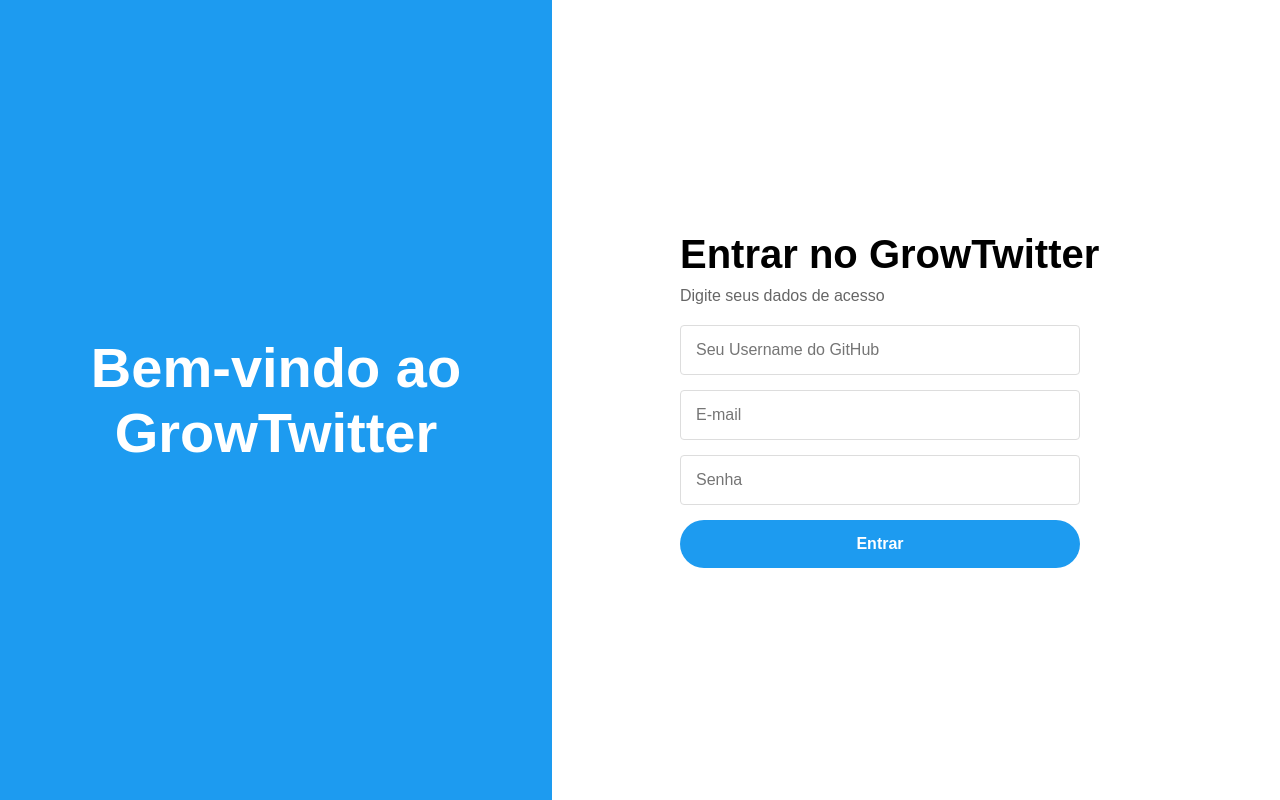
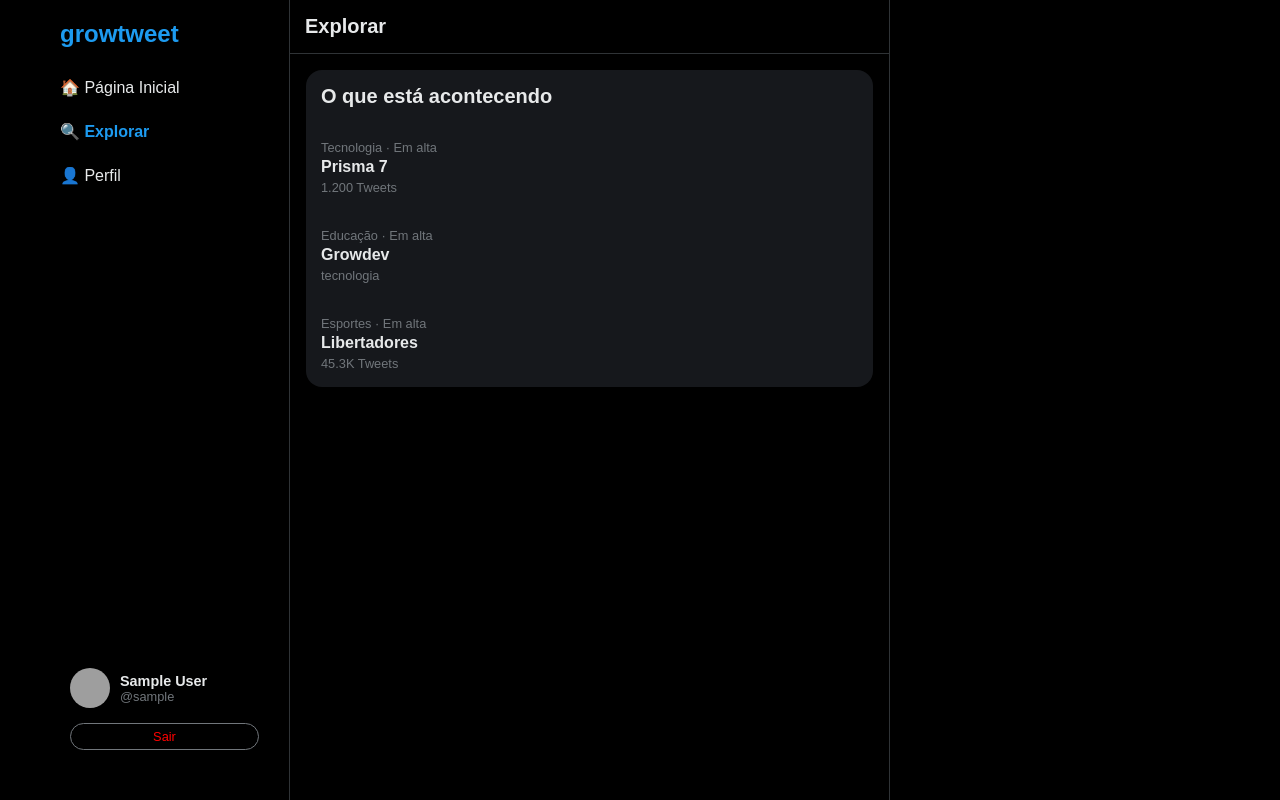
Before and after one commit to guilherferreiraa/Growtwitter-react-, a React (Vite) app: page /explore in a window 1280 px wide. Before the commit this address led to /login. Built offline with nearby package versions, Linux system fonts and the light colour scheme; sample sign-in values are in the browser's storage; grey boxes are pictures that could not be loaded.

Commit message:
feat: acrescentando a função serach no projeto

```diff
--- a/src/App.tsx
+++ b/src/App.tsx
@@ -1,6 +1,7 @@
 import { Routes, Route, Navigate } from "react-router-dom";
 import { Login } from "./pages/Login";
 import { Feed } from "./pages/Feed";
+import { Search } from "./pages/search";
 import type { ReactNode } from "react";
 
 function PrivateRoute({ children }: { children: ReactNode }) {
@@ -22,6 +23,15 @@ function App() {
         }
       />
 
+      <Route
+        path="/explore"
+        element={
+          <PrivateRoute>
+            <Search />
+          </PrivateRoute>
+        }
+      />
+
       <Route path="*" element={<Navigate to="/login" />} />
     </Routes>
   );
--- a/src/components/SideBar.tsx
+++ b/src/components/SideBar.tsx
@@ -1,4 +1,5 @@
 import React from "react";
+import { useNavigate, useLocation } from "react-router-dom";
 
 interface SideBarProps {
   loggedUser: any;
@@ -6,6 +7,8 @@ interface SideBarProps {
 }
 
 export function SideBar({ loggedUser, theme }: SideBarProps) {
+  const navigate = useNavigate();
+  const location = useLocation();
   const FOTO_PADRAO = "https://cdn-icons-png.flaticon.com/512/149/149071.png";
 
   const handleLogout = () => {
@@ -13,29 +16,61 @@ export function SideBar({ loggedUser, theme }: SideBarProps) {
     window.location.href = "/";
   };
 
+  const isHome = location.pathname === "/home";
+  const isExplore = location.pathname === "/explore";
+
   return (
     <aside style={{ ...sidebarStyle, borderRightColor: theme.border }}>
       <div style={{ flex: 1 }}>
         <h2 style={{ color: "#1D9BF0", marginBottom: "30px" }}>growtweet</h2>
         <nav style={{ display: "flex", flexDirection: "column", gap: "25px" }}>
-          <div style={{ fontWeight: "bold", color: "#1D9BF0", cursor: "pointer" }}>
+          <div
+            onClick={() => navigate("/home")}
+            style={{
+              fontWeight: isHome ? "bold" : "normal",
+              color: isHome ? "#1D9BF0" : theme.text,
+              cursor: "pointer",
+            }}
+          >
             🏠 Página Inicial
           </div>
-          <div style={{ cursor: "pointer" }}>🔍 Explorar</div>
-          <div style={{ cursor: "pointer" }}>👤 Perfil</div>
+
+          <div
+            onClick={() => navigate("/explore")}
+            style={{
+              fontWeight: isExplore ? "bold" : "normal",
+              color: isExplore ? "#1D9BF0" : theme.text,
+              cursor: "pointer",
+            }}
+          >
+            🔍 Explorar
+          </div>
+
+          <div style={{ cursor: "pointer", color: theme.text }}>👤 Perfil</div>
         </nav>
       </div>
 
       <div style={{ padding: "10px", marginBottom: "20px" }}>
-        <div style={{ display: "flex", alignItems: "center", gap: "10px", marginBottom: "15px" }}>
+        <div
+          style={{
+            display: "flex",
+            alignItems: "center",
+            gap: "10px",
+            marginBottom: "15px",
+          }}
+        >
           <img
-             src={`https://github.com/${loggedUser.username}.png`}
+            src={`https://github.com/${loggedUser.username}.png`}
             style={avatarStyle}
             onError={(e) => (e.currentTarget.src = FOTO_PADRAO)}
           />
           <div>
-            <div style={{ fontSize: "0.9rem", fontWeight: "bold" }}>{loggedUser.name}</div>
-            <div style={{ fontSize: "0.8rem", color: "#71767b" }}>@{loggedUser.username}</div>
+            <div style={{ fontSize: "0.9rem", fontWeight: "bold" }}>
+              {loggedUser.name}
+            </div>
+            <div style={{ fontSize: "0.8rem", color: "#71767b" }}>
+              @{loggedUser.username}
+            </div>
           </div>
         </div>
         <button onClick={handleLogout} style={logoutButtonStyle}>
@@ -69,5 +104,5 @@ const logoutButtonStyle: React.CSSProperties = {
   borderRadius: "20px",
   cursor: "pointer",
   fontSize: "0.8rem",
-  width: "100%"
+  width: "100%",
 };
--- a/src/components/TweetCard.tsx
+++ b/src/components/TweetCard.tsx
@@ -6,12 +6,15 @@ interface TweetCardProps {
     texto: string;
     likes: number;
     euCurti: boolean;
+    respostas?: any[];
+    quantidadeRespostas?: number;
   };
   theme: {
     border: string;
   };
   onLike: (id: string) => void;
   onReply?: (id: string) => void;
+  onDelete?: (id: string) => void;
   isReply?: boolean;
   hasReply?: boolean;
 }
@@ -21,6 +24,7 @@ export function TweetCard({
   theme,
   onLike,
   onReply,
+  onDelete,
   isReply,
   hasReply,
 }: TweetCardProps) {
@@ -29,28 +33,27 @@ export function TweetCard({
 return (
     <div
       style={{
-        padding: "15px",
+        padding: "12px 16px",
         borderBottom: hasReply ? "none" : `1px solid ${theme.border}`,
         position: "relative",
-        paddingLeft: isReply ? "45px" : "15px",
       }}
     >
+      <div style={{ display: "flex", gap: "12px" }}>
         {}
-      {hasReply && (
-        <div
-          style={{
-            position: "absolute",
-            left: isReply ? "65px" : "35px",
-            top: "60px",
-            bottom: "0px",
+        <div style={{
+          display: "flex",
+          flexDirection: "column",
+          alignItems: "center",
+          minWidth: "40px"
+        }}>
+          <div style={{
             width: "2px",
-            backgroundColor: theme.border,
-            zIndex: 0,
-          }}
-        />
-      )}
+            height: "15px",
+            backgroundColor: isReply ? theme.border : "transparent",
+            marginTop: "-15px",
+            marginBottom: "4px"
+          }} />
 
-      <div style={{ display: "flex", gap: "12px", position: "relative", zIndex: 1 }}>
           <img
             src={`https://github.com/${tweet.arroba.replace("@", "").trim().toLowerCase()}.png`}
             style={{
@@ -59,38 +62,73 @@ export function TweetCard({
               borderRadius: "50%",
               objectFit: "cover",
               border: `1px solid ${theme.border}`,
+              backgroundColor: "white",
+              zIndex: 1
             }}
             onError={(e) => (e.currentTarget.src = FOTO_PADRAO)}
             alt="Avatar"
           />
 
+          {hasReply && (
+            <div style={{
+              width: "2px",
+              flexGrow: 1,
+              backgroundColor: theme.border,
+              marginTop: "4px",
+              marginBottom: "-15px"
+            }} />
+          )}
+        </div>
+
+        {}
         <div style={{ flex: 1 }}>
-          <div style={{ display: "flex", gap: "5px" }}>
+          {}
+          <div style={{ display: "flex", justifyContent: "space-between", alignItems: "flex-start" }}>
+            <div style={{ display: "flex", gap: "5px", flexWrap: "wrap" }}>
               <strong style={{ fontSize: "15px" }}>{tweet.nome}</strong>
               <span style={{ color: "#71767b" }}>@{tweet.arroba}</span>
+            </div>
+
+            {}
+{onDelete && (
+  <div
+    onClick={(e) => {
+      e.stopPropagation();
+      e.preventDefault();
+      onDelete(tweet.id);
+    }}
+    style={{
+      cursor: "pointer",
+      fontSize: "14px",
+      padding: "10px",
+      marginTop: "-10px",
+      marginRight: "-10px",
+      opacity: 0.6,
+      position: "relative",
+      zIndex: 999
+    }}
+  >
+    🗑️
+  </div>
+)}
           </div>
 
           <p style={{ margin: "4px 0", fontSize: "15px", lineHeight: "20px" }}>
             {tweet.texto}
           </p>
 
+          {}
           <div style={{ display: "flex", gap: "40px", marginTop: "12px" }}>
-            {}
             <div
               onClick={() => onReply?.(tweet.id)}
-              style={{
-                cursor: "pointer",
-                color: "#71767b",
-                display: "flex",
-                alignItems: "center",
-                gap: "8px",
-              }}
+              style={{ cursor: "pointer", color: "#71767b", display: "flex", alignItems: "center", gap: "8px" }}
             >
               <span style={{ fontSize: "18px" }}>💬</span>
-              <span style={{ fontSize: "13px" }}>0</span>
+              <span style={{ fontSize: "13px" }}>
+                {tweet.quantidadeRespostas || 0}
+              </span>
             </div>
 
-            {}
             <div
               onClick={() => onLike(tweet.id)}
               style={{
--- a/src/pages/Feed.tsx
+++ b/src/pages/Feed.tsx
@@ -13,7 +13,8 @@ interface Tweet {
   texto: string;
   likes: number;
   euCurti: boolean;
-  respostas: any[];
+  respostas?: any[];
+  quantidadeRespostas?: number;
 }
 
 export function Feed() {
@@ -23,6 +24,41 @@ export function Feed() {
 
   const token = localStorage.getItem("token");
   const loggedUser = JSON.parse(localStorage.getItem("user") || "{}");
+
+  const carregarRespostasDoTweet = async (tweetId: string) => {
+    try {
+      const res = await api.get(`/auth/tweets/${tweetId}`);
+      const dados = res.data.data || res.data;
+
+      const listaDeRespostas = dados.replies || dados.respostas || [];
+
+      if (Array.isArray(listaDeRespostas)) {
+        setTweets((prevTweets) =>
+          prevTweets.map((t) =>
+            t.id === tweetId ? { ...t, respostas: listaDeRespostas } : t,
+          ),
+        );
+      }
+    } catch (e) {
+      console.error("Erro ao buscar respostas:", e);
+    }
+  };
+    const buscarRespostas = async (tweetId: string) => {
+    try {
+      const res = await api.get(`/auth/tweets/${tweetId}/replies`);
+      const listaDeRespostas = res.data.data || res.data;
+
+      if (Array.isArray(listaDeRespostas)) {
+        setTweets((prev) =>
+          prev.map((t) =>
+            t.id === tweetId ? { ...t, respostas: listaDeRespostas } : t,
+          ),
+        );
+      }
+    } catch (e) {
+      console.error("Erro ao buscar respostas:", e);
+    }
+  };
 
   const carregarTweets = useCallback(async () => {
     if (!token) return;
@@ -38,19 +74,23 @@ export function Feed() {
           id: t.id,
           nome: t.user?.name || "Usuário",
           arroba: (t.user?.username || "user").trim(),
-          texto: t.content,
+          texto: t.content || t.texto,
           likes: t.likes ? t.likes.length : 0,
-          euCurti: t.likes
-            ? t.likes.some((l: any) => l.userId === loggedUser.id)
-            : false,
-          respostas: t.replies || [],
+          euCurti:
+            t.likes?.some((l: any) => l.userId === loggedUser.id) || false,
+          quantidadeRespostas: t._count?.replies || 0,
+          respostas: [],
         }));
 
       setTweets(formatados);
+      formatados.forEach((tweet) => {
+        buscarRespostas(tweet.id);
+      });
     } catch (e) {
       console.error("Erro ao carregar:", e);
     }
   }, [token, loggedUser.id]);
+
 
   useEffect(() => {
     if (!token) return;
@@ -62,7 +102,6 @@ useEffect(() => {
       }
     };
     inicializarFeed();
-
   }, [carregarTweets, token]);
 
   const handleLike = async (tweetId: string) => {
@@ -87,9 +126,22 @@ const handleReply = async (tweetId: string) => {
     try {
       await api.post(`/auth/tweets/${tweetId}/reply`, { content: texto });
       await carregarTweets();
+      await carregarRespostasDoTweet(tweetId);
     } catch (error) {
       console.error("Erro ao responder:", error);
       alert("Erro ao enviar resposta.");
+    }
+  };
+  const handleDelete = async (tweetId: string) => {
+  if (!window.confirm("Deseja realmente excluir?")) return;
+
+  try {
+    await api.delete(`/auth/tweets/${tweetId}`);
+
+    await carregarTweets();
+  } catch (e) {
+    console.error("Erro ao deletar:", e);
+    alert("Erro ao excluir o tweet.");
   }
 };
 
@@ -119,15 +171,10 @@ const handleReply = async (tweetId: string) => {
         color: theme.text,
       }}
     >
-      {}
       <SideBar loggedUser={loggedUser} theme={theme} />
 
-      {}
       <main
-        style={{
-          width: "600px",
-          borderRight: `1px solid ${theme.border}`,
-        }}
+        style={{ width: "600px", borderRight: `1px solid ${theme.border}` }}
       >
         <header
           style={{
@@ -147,10 +194,7 @@ const handleReply = async (tweetId: string) => {
         </header>
 
         <section
-          style={{
-            padding: "15px",
-            borderBottom: `1px solid ${theme.border}`,
-          }}
+          style={{ padding: "15px", borderBottom: `1px solid ${theme.border}` }}
         >
           <Input
             value={content}
@@ -162,17 +206,49 @@ const handleReply = async (tweetId: string) => {
             <Button onClick={handleTweet}>Tweetar</Button>
           </div>
         </section>
+        {}
+<section>
+  {tweets.map((tweet) => {
+    const respostasArray = tweet.respostas || [];
+    const temRespostas = respostasArray.length > 0;
 
-        <section>
-          {tweets.map((tweet) => (
+    return (
+      <div
+        key={tweet.id}
+        style={{ borderBottom: temRespostas ? "none" : `1px solid ${theme.border}` }}
+      >
         <TweetCard
-              key={tweet.id}
           tweet={tweet}
           theme={theme}
           onLike={handleLike}
           onReply={handleReply}
+          hasReply={temRespostas}
+        />
+{temRespostas &&
+  respostasArray.map((reply: any, index: number) => (
+    <TweetCard
+      key={reply.id}
+      tweet={{
+        id: reply.id,
+        nome: reply.user?.name || "Usuário",
+        arroba: reply.user?.username || "user",
+        texto: reply.content || reply.texto,
+        likes: reply.likes ? reply.likes.length : 0,
+        euCurti: reply.likes?.some((l: any) => l.userId === loggedUser.id) || false,
+        respostas: [],
+        quantidadeRespostas: reply._count?.replies || 0,
+      }}
+      theme={theme}
+      onLike={handleLike}
+      onDelete={handleDelete}
+      onReply={handleReply}
+      isReply={true}
+      hasReply={index !== respostasArray.length - 1}
     />
   ))}
+      </div>
+    );
+  })}
 </section>
       </main>
 
@@ -188,15 +264,23 @@ const handleReply = async (tweetId: string) => {
           <h3 style={{ marginBottom: "20px" }}>O que está acontecendo</h3>
 
           <div style={{ marginBottom: "20px" }}>
-            <span style={{ fontSize: "0.8rem", color: "#71767b" }}>Tecnologia · Em alta</span>
+            <span style={{ fontSize: "0.8rem", color: "#71767b" }}>
+              Tecnologia · Em alta
+            </span>
             <div style={{ fontWeight: "bold", margin: "2px 0" }}>Prisma 7</div>
-            <span style={{ fontSize: "0.8rem", color: "#71767b" }}>1.200 Tweets</span>
+            <span style={{ fontSize: "0.8rem", color: "#71767b" }}>
+              1.200 Tweets
+            </span>
           </div>
 
           <div style={{ marginBottom: "10px" }}>
-            <span style={{ fontSize: "0.8rem", color: "#71767b" }}>Educação · Em alta</span>
+            <span style={{ fontSize: "0.8rem", color: "#71767b" }}>
+              Educação · Em alta
+            </span>
             <div style={{ fontWeight: "bold", margin: "2px 0" }}>Growdev</div>
-            <span style={{ fontSize: "0.8rem", color: "#71767b" }}>tecnologia</span>
+            <span style={{ fontSize: "0.8rem", color: "#71767b" }}>
+              tecnologia
+            </span>
           </div>
         </div>
       </aside>
--- /dev/null
+++ b/src/pages/search.tsx
@@ -0,0 +1,115 @@
+import { SideBar } from "../components/SideBar";
+
+export function Search() {
+  const isDarkMode = true;
+  const loggedUser = JSON.parse(localStorage.getItem("user") || "{}");
+
+  const theme = {
+    bg: isDarkMode ? "#000" : "#fff",
+    text: isDarkMode ? "#e7e9ea" : "#0f1419",
+    border: isDarkMode ? "#2f3336" : "#eff3f4",
+    card: isDarkMode ? "#16181c" : "#f7f9f9",
+  };
+
+  return (
+    <div
+      style={{
+        display: "flex",
+        justifyContent: "center",
+        minHeight: "100vh",
+        fontFamily: "sans-serif",
+        backgroundColor: theme.bg,
+        color: theme.text,
+      }}
+    >
+      <SideBar loggedUser={loggedUser} theme={theme} />
+
+      <main
+        style={{ width: "600px", borderRight: `1px solid ${theme.border}` }}
+      >
+        <header
+          style={{
+            padding: "15px",
+            borderBottom: `1px solid ${theme.border}`,
+            position: "sticky",
+            top: 0,
+            backgroundColor: theme.bg,
+            zIndex: 10,
+          }}
+        >
+          <span style={{ fontWeight: "bold", fontSize: "20px" }}>Explorar</span>
+        </header>
+
+        <section style={{ padding: "16px" }}>
+          <div
+            style={{
+              backgroundColor: theme.card,
+              borderRadius: "16px",
+              overflow: "hidden",
+            }}
+          >
+            <h3 style={{ padding: "15px", fontSize: "20px", margin: 0 }}>
+              O que está acontecendo
+            </h3>
+
+            <div style={{ padding: "15px", cursor: "pointer" }}>
+              <span style={{ fontSize: "0.8rem", color: "#71767b" }}>
+                Tecnologia · Em alta
+              </span>
+              <div
+                style={{
+                  fontWeight: "bold",
+                  margin: "2px 0",
+                  fontSize: "16px",
+                }}
+              >
+                Prisma 7
+              </div>
+              <span style={{ fontSize: "0.8rem", color: "#71767b" }}>
+                1.200 Tweets
+              </span>
+            </div>
+
+            <div style={{ padding: "15px", cursor: "pointer" }}>
+              <span style={{ fontSize: "0.8rem", color: "#71767b" }}>
+                Educação · Em alta
+              </span>
+              <div
+                style={{
+                  fontWeight: "bold",
+                  margin: "2px 0",
+                  fontSize: "16px",
+                }}
+              >
+                Growdev
+              </div>
+              <span style={{ fontSize: "0.8rem", color: "#71767b" }}>
+                tecnologia
+              </span>
+            </div>
+
+            <div style={{ padding: "15px", cursor: "pointer" }}>
+              <span style={{ fontSize: "0.8rem", color: "#71767b" }}>
+                Esportes · Em alta
+              </span>
+              <div
+                style={{
+                  fontWeight: "bold",
+                  margin: "2px 0",
+                  fontSize: "16px",
+                }}
+              >
+                Libertadores
+              </div>
+              <span style={{ fontSize: "0.8rem", color: "#71767b" }}>
+                45.3K Tweets
+              </span>
+            </div>
+          </div>
+        </section>
+      </main>
+
+      <aside style={{ width: "350px", padding: "20px" }} />
+    </div>
+  );
+}
--- a/src/routes/tweet.router.ts
+++ b/src/routes/tweet.router.ts
@@ -9,6 +9,7 @@ tweetRouter.get("/tweets", authMiddleware, (req, res) => tweetController.index(r
 tweetRouter.get("/tweets/feed", authMiddleware, (req, res) => tweetController.getFeed(req, res));
 tweetRouter.post("/tweets", authMiddleware, (req, res) => tweetController.handle(req, res));
 tweetRouter.delete("/tweets/:id", authMiddleware, (req, res) => tweetController.destroy(req, res));
+tweetRouter.get("/tweets/:id/replies", authMiddleware, (req, res) => tweetController.listReplies(req, res));
 tweetRouter.post("/tweets/:id/reply", authMiddleware, (req, res) => tweetController.reply(req, res));
 tweetRouter.post("/like/:id", authMiddleware, (req, res) => tweetController.like(req, res));
 tweetRouter.delete("/unlike/:id", authMiddleware, (req, res) => tweetController.unlike(req, res));
```
Also changed, not shown: src/controllers/tweetController.ts (+30 -0 lines). Lines whose indentation alone changed are shown as unchanged.
